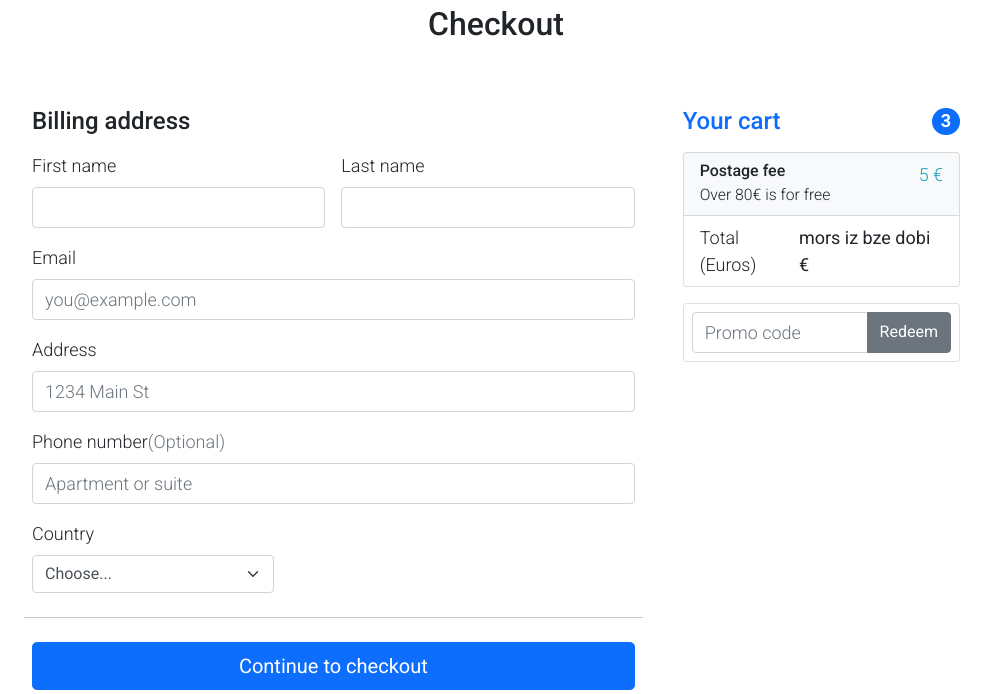
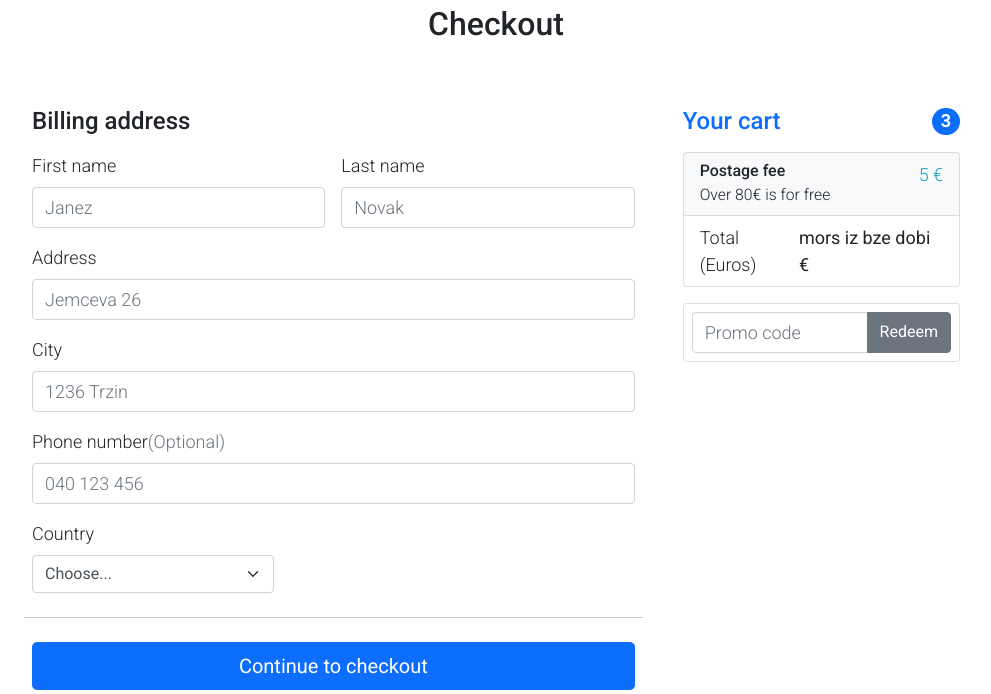
Before and after one commit to blaz-k/Sportunity, a Flask app: template templates/public/billing.html in a window 1280 px wide. Shown: the part 135-829 px from the top of the page, without its empty margins (144-1135 px from the left). Run offline with Flask 2, Linux system fonts and the light colour scheme; the template is opened without the code that fills it, so the values that code supplies are empty; some libraries are stand-ins or nearby versions.

Commit message:
added city in invoice, other small changes

```diff
--- a/models/invoice.py
+++ b/models/invoice.py
@@ -7,6 +7,7 @@ class Invoice(db.Model):
     first_name = db.Column(db.String)
     last_name = db.Column(db.String)
     address = db.Column(db.String)
+    city = db.Column(db.String)
     phone_number = db.Column(db.String)
     country = db.Column(db.String)
     tax = db.Column(db.String)  # v procentih
--- a/templates/public/billing.html
+++ b/templates/public/billing.html
@@ -84,7 +84,7 @@
           <div class="row g-3">
             <div class="col-sm-6">
               <label for="firstName" class="form-label">First name</label>
-              <input type="text" class="form-control" name="first-name" id="firstName" placeholder="" value="" required>
+              <input type="text" class="form-control" name="first-name" id="firstName" placeholder="Janez" value="" required>
               <div class="invalid-feedback">
                 Valid first name is required.
               </div>
@@ -92,33 +92,29 @@
 
             <div class="col-sm-6">
               <label for="lastName" class="form-label">Last name</label>
-              <input type="text" class="form-control" id="lastName" name="last-name" placeholder="" value="" required>
+              <input type="text" class="form-control" id="lastName" name="last-name" placeholder="Novak" value="" required>
               <div class="invalid-feedback">
                 Valid last name is required.
               </div>
             </div>
 
-
-
-            <div class="col-12">
-              <label for="email" class="form-label">Email</label>
-              <input type="email" class="form-control" id="email" name="email" placeholder="you@example.com">
-              <div class="invalid-feedback">
-                Please enter a valid email address for shipping updates.
-              </div>
-            </div>
-
             <div class="col-12">
               <label for="address" class="form-label">Address</label>
-              <input type="text" class="form-control" id="address" placeholder="1234 Main St" name="address" required>
+              <input type="text" class="form-control" id="address" placeholder="Jemceva 26" name="address" required>
               <div class="invalid-feedback">
                 Please enter your shipping address.
               </div>
             </div>
-
+            <div class="col-12">
+              <label for="address" class="form-label">City</label>
+              <input type="text" class="form-control" id="city" placeholder="1236 Trzin" name="city" required>
+              <div class="invalid-feedback">
+                Please enter your shipping address.
+              </div>
+            </div>
             <div class="col-12">
               <label for="address2" class="form-label">Phone number<span class="text-muted">(Optional)</span></label>
-              <input type="text" class="form-control" id="address2" placeholder="Apartment or suite" name="phone-number">
+              <input type="text" class="form-control" id="address2" placeholder="040 123 456" name="phone-number">
             </div>
 
             <div class="col-md-5">
@@ -126,7 +122,6 @@
               <select class="form-select" id="country" name="country" required>
                 <option value="">Choose...</option>
                 <option>Slovenia</option>
-                <option>France</option>
               </select>
               <div class="invalid-feedback">
                 Please select a valid country.
```
Also changed, not shown: handlers/admin.py (+5 -3 lines), handlers/public.py (+0 -12 lines).
